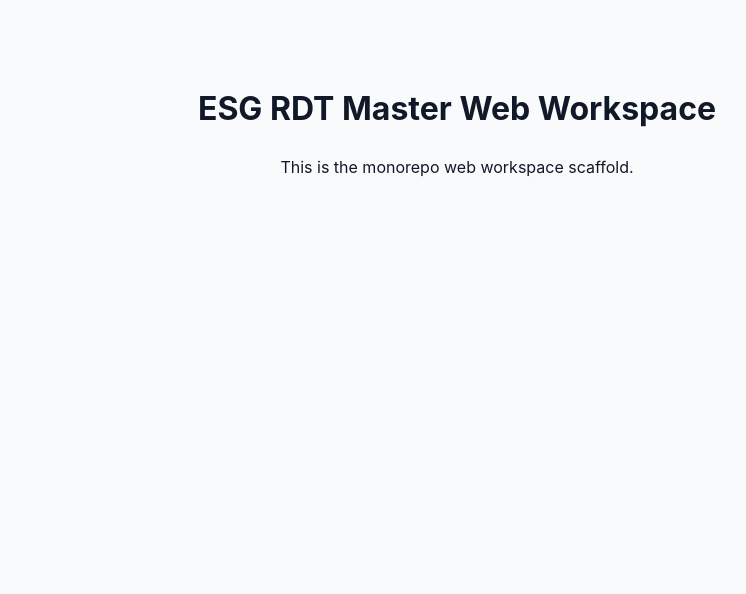
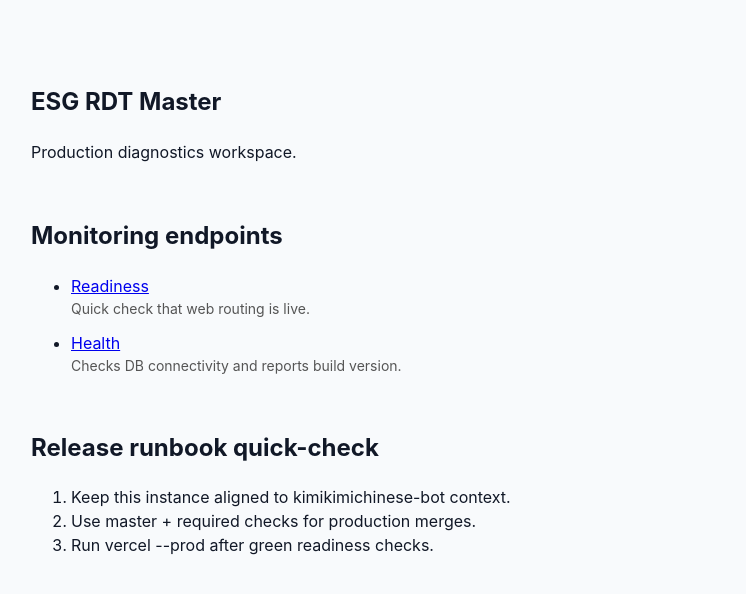
Before and after one commit to kimikimichinese-bot/ESG_RDT_Master, a Next.js app in the folder apps/web/: page / in a window 1280 px wide. Shown: the top 594 px of the page, without its empty margins (183-929 px from the left). Built offline with nearby package versions, Linux system fonts and the light colour scheme.

Commit message:
feat: add production diagnostics landing page

```diff
--- a/apps/web/app/page.js
+++ b/apps/web/app/page.js
@@ -1,8 +1,52 @@
+const links = [
+  {
+    href: "/api/ready",
+    title: "Readiness",
+    description: "Quick check that web routing is live.",
+  },
+  {
+    href: "/api/health",
+    title: "Health",
+    description: "Checks DB connectivity and reports build version.",
+  },
+];
+
+const runbookSteps = [
+  "Keep this instance aligned to kimikimichinese-bot context.",
+  "Use master + required checks for production merges.",
+  "Run vercel --prod after green readiness checks.",
+];
+
 export default function Home() {
   return (
-    <main style={{ maxWidth: 800, margin: "0 auto", padding: "4rem 1.5rem", textAlign: "center" }}>
-      <h1>ESG RDT Master Web Workspace</h1>
-      <p>This is the monorepo web workspace scaffold.</p>
+    <main style={{ maxWidth: 900, margin: "0 auto", padding: "4rem 1.5rem" }}>
+      <section style={{ display: "grid", gap: 18 }}>
+        <header>
+          <h1>ESG RDT Master</h1>
+          <p>Production diagnostics workspace.</p>
+        </header>
+
+        <section>
+          <h2>Monitoring endpoints</h2>
+          <ul>
+            {links.map((link) => (
+              <li key={link.href} style={{ marginBottom: 12 }}>
+                <a href={link.href}>{link.title}</a>
+                <div style={{ color: "#555", fontSize: 14 }}>{link.description}</div>
+              </li>
+            ))}
+          </ul>
+        </section>
+
+        <section>
+          <h2>Release runbook quick-check</h2>
+          <ol>
+            {runbookSteps.map((step) => (
+              <li key={step}>{step}</li>
+            ))}
+          </ol>
+        </section>
+      </section>
     </main>
   );
 }
```
Also changed, not shown: 1 other file (tests, documents, lock files or other folders).
